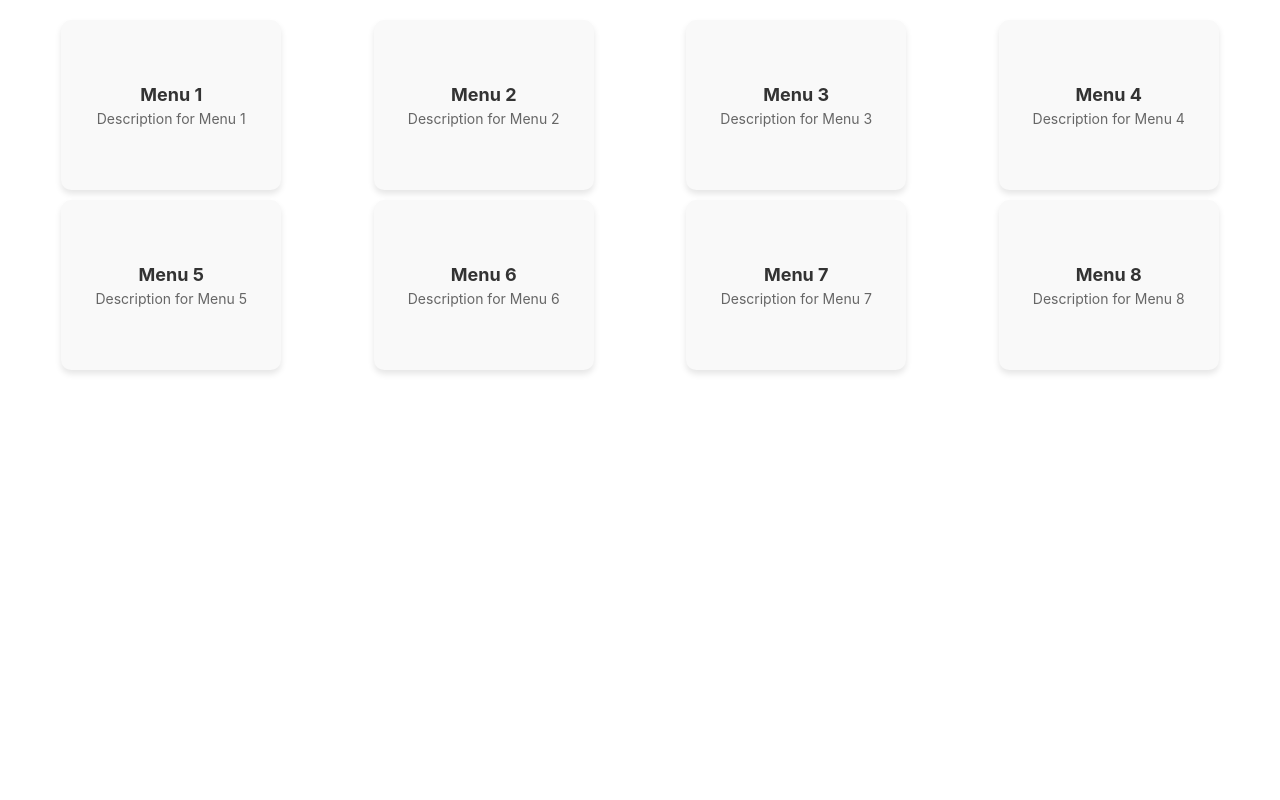
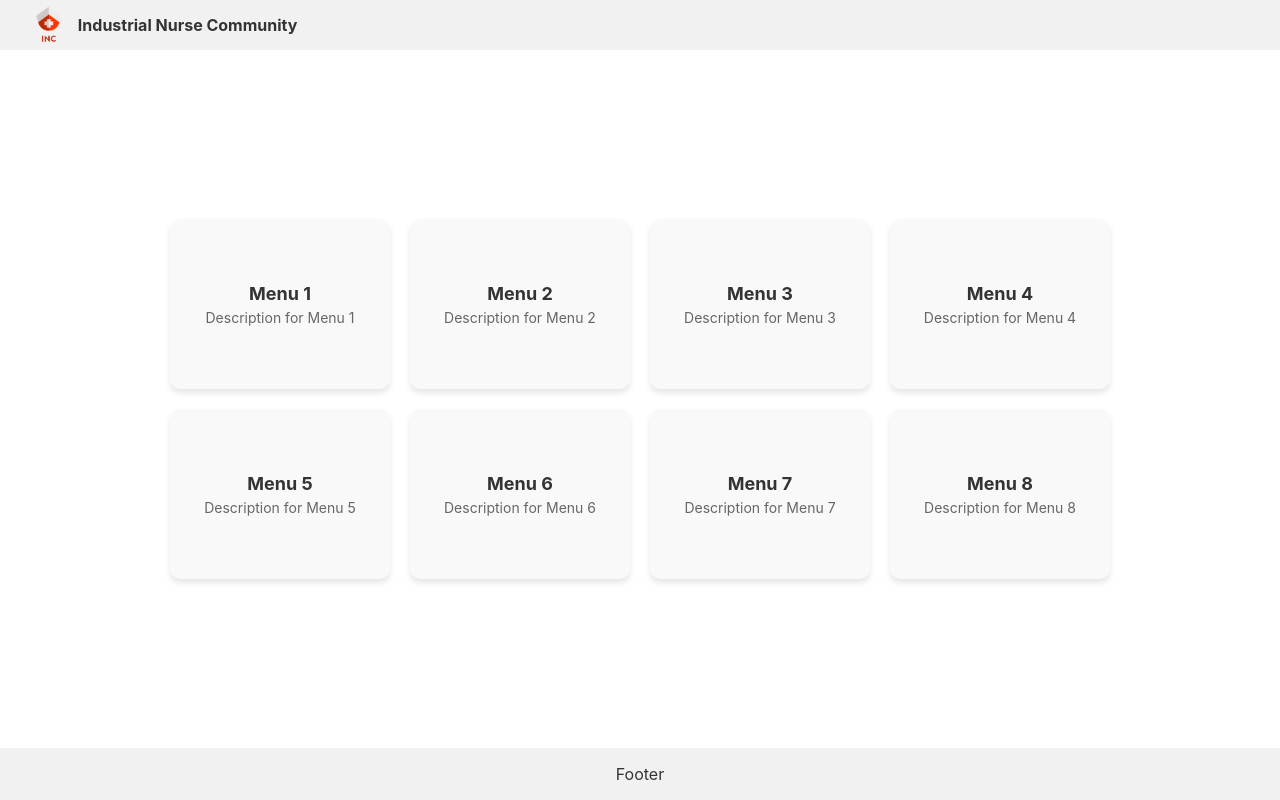
Before and after one commit to in-veloper/inc, a React (Create React App) app: page / in a window 1280 px wide. Built offline with nearby package versions, Linux system fonts and the light colour scheme.

Commit message:
25.01.03 Menu Card 수직 중앙 배치, header, footer 추가 처리 commit

```diff
--- a/src/App.css
+++ b/src/App.css
@@ -1,38 +1,13 @@
-.App {
-  text-align: center;
+html, body {
+  margin: 0;
+  padding: 0;
+  height: 100%;             /* 전체 화면 높이 차지 */
+  overflow: hidden;         /* 스크롤 제거 */
 }
 
-.App-logo {
-  height: 40vmin;
-  pointer-events: none;
-}
-
-@media (prefers-reduced-motion: no-preference) {
-  .App-logo {
-    animation: App-logo-spin infinite 20s linear;
-  }
-}
-
-.App-header {
-  background-color: #282c34;
-  min-height: 100vh;
+.App {
   display: flex;
   flex-direction: column;
-  align-items: center;
-  justify-content: center;
-  font-size: calc(10px + 2vmin);
-  color: white;
+  height: 100vh;            /* 화면 전체 높이 */
+  box-sizing: border-box;
 }
-
-.App-link {
-  color: #61dafb;
-}
-
-@keyframes App-logo-spin {
-  from {
-    transform: rotate(0deg);
-  }
-  to {
-    transform: rotate(360deg);
-  }
-}
--- a/src/App.tsx
+++ b/src/App.tsx
@@ -1,24 +1,15 @@
 import React from 'react';
 import './App.css';
-import Dashboard from './components/dashboard/dashboard.tsx';
+import Dashboard from './components/dashboard/Dashboard.tsx';
+import Header from './components/header/Header.tsx';
+import Footer from './components/footer/Footer.tsx';
 
 function App() {
   return (
     <div className="App">
+      <Header />
       <Dashboard />
-      {/* <header className="App-header">
-        <p>
-          Edit <code>src/App.tsx</code> and save to reload.
-        </p>
-        <a
-          className="App-link"
-          href="https://reactjs.org"
-          target="_blank"
-          rel="noopener noreferrer"
-        >
-          Learn React
-        </a>
-      </header> */}
+      <Footer />
     </div>
   );
 }
--- a/src/components/dashboard/dashboard.tsx
+++ b/src/components/dashboard/dashboard.tsx
@@ -1,5 +1,5 @@
 import React from 'react'
-import MenuCard from '../common/menuCard.tsx'
+import MenuCard from '../common/MenuCard.tsx'
 import './style/dashboard.css'
 
 const Dashboard: React.FC = () => {
@@ -15,6 +15,7 @@ const Dashboard: React.FC = () => {
     ]
 
     return (
+        <div className="dashboard-container">
             <div className="dashboard">
                 {menuItems.map((item) => (
                     <MenuCard
@@ -24,6 +25,7 @@ const Dashboard: React.FC = () => {
                     />
                 ))}
             </div>
+        </div>
     )
 }
 
--- a/src/components/dashboard/style/dashboard.css
+++ b/src/components/dashboard/style/dashboard.css
@@ -1,7 +1,17 @@
+.dashboard-container {
+    display: flex;
+    flex-direction: column;
+    justify-content: center;
+    align-items: center;
+    height: 100vh;
+    box-sizing: border-box;
+    padding: 20px;
+}
+
 .dashboard {
-    display: grid;
+    display: inline-grid;
     grid-template-columns: repeat(4, 1fr);
-    gap: 10px;
+    gap: 20px;
     justify-items: center;
     padding: 20px;
 }
--- /dev/null
+++ b/src/components/footer/Footer.tsx
@@ -0,0 +1,12 @@
+import React from 'react'
+import './style/footer.css'
+
+const Footer: React.FC = () => {
+    return (
+        <div className="app-footer">
+            <p>Footer</p>
+        </div>
+    )
+}
+
+export default Footer
--- /dev/null
+++ b/src/components/footer/style/footer.css
@@ -0,0 +1,5 @@
+.app-footer {
+    background-color: #f1f1f1;
+    color: #333;
+    text-align: center;
+}
--- /dev/null
+++ b/src/components/header/Header.tsx
@@ -0,0 +1,16 @@
+import React from 'react'
+import './style/header.css'
+
+const Header: React.FC = () => {
+    return (
+        <div className="app-header">
+            <img
+                src="/inc_icon.png"
+                className="logo_icon"
+            />
+            <b>Industrial Nurse Community</b>
+        </div>
+    )
+}
+
+export default Header
--- /dev/null
+++ b/src/components/header/style/header.css
@@ -0,0 +1,12 @@
+.app-header {
+    display: flex;
+    align-items: center;
+    background-color: #f1f1f1;
+    color: #333;
+    text-align: start;
+    padding-left: 20px;
+}
+
+.logo_icon {
+    height: 50px;
+}
```
Also changed, not shown: public/inc_icon.png (added). Lines whose indentation alone changed are shown as unchanged.
